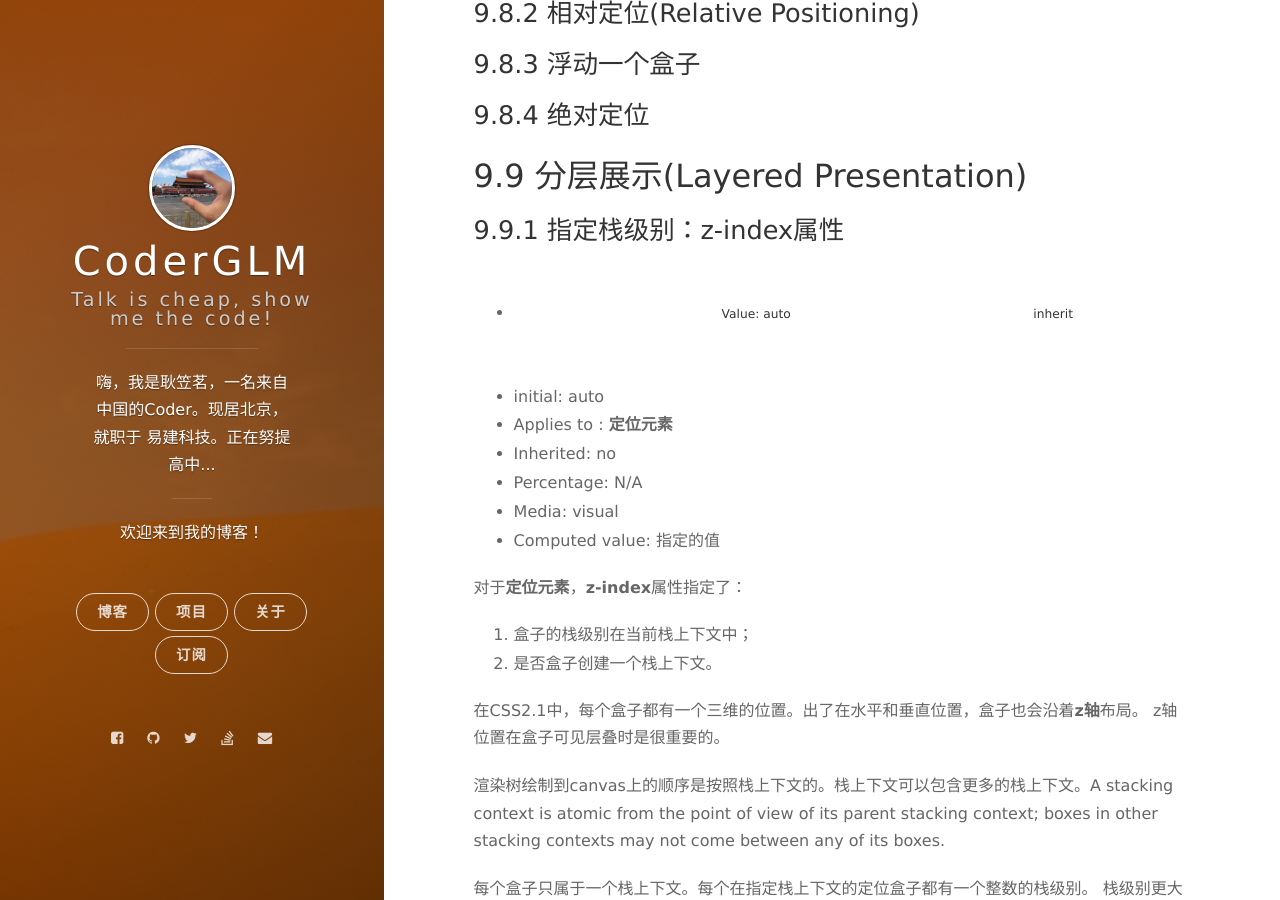
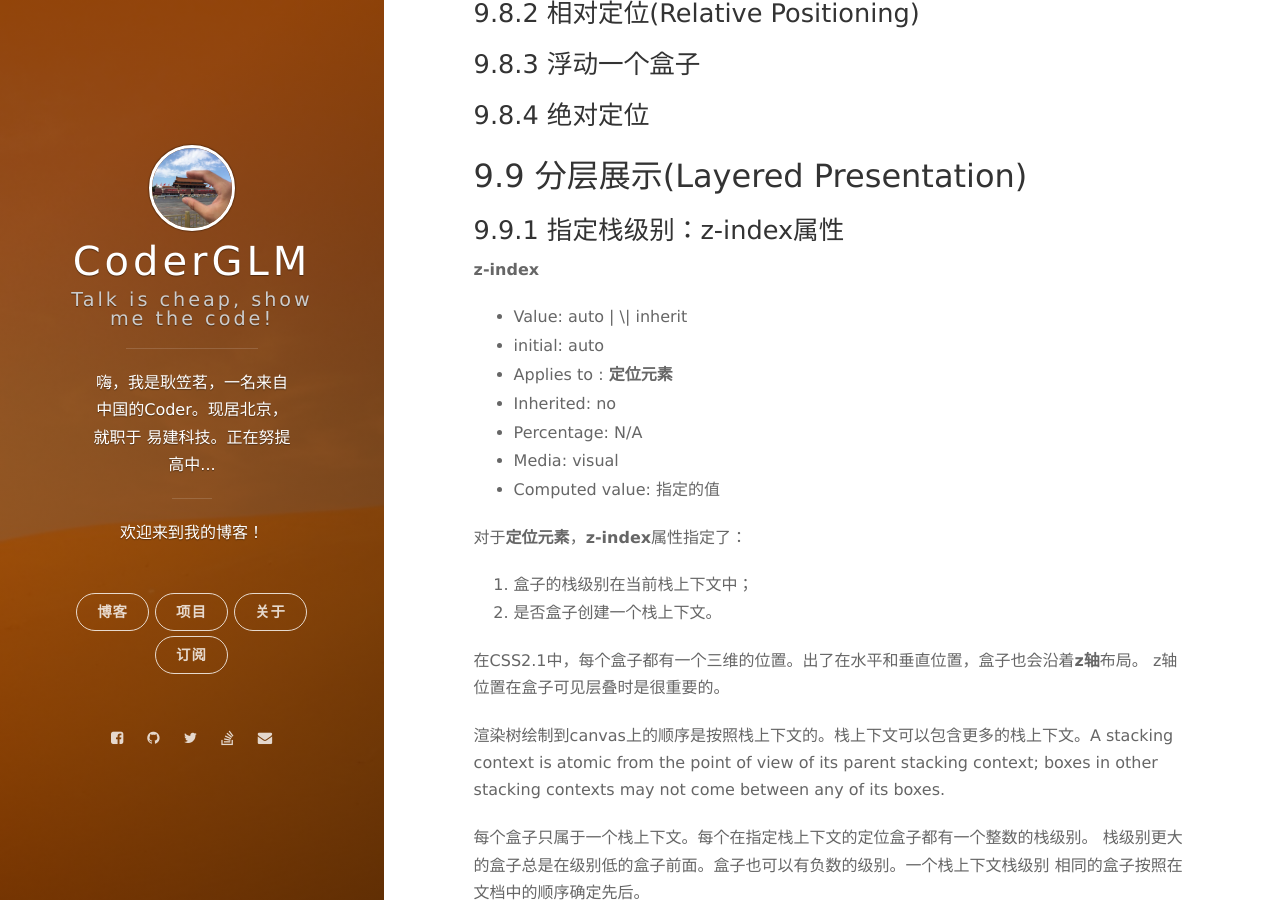
Before and after one commit to CoderLim/jekyll-based-blog, a Jekyll site: the page built from _posts/2014-09-02-css2.1-visual-formatting-model.markdown, in a window 1280 px wide and 900 px high, scrolled down 4125 px. Built offline with Jekyll 4.4.1, drawn with Linux system fonts in a browser that asks for light colours; nearby versions of some CDN libraries; comment, search, counter and statistics services are not loaded.

Commit message:
update 2014-09-02-css2.1-visual-formatting-model

```diff
--- a/_posts/2014-09-02-css2.1-visual-formatting-model.markdown
+++ b/_posts/2014-09-02-css2.1-visual-formatting-model.markdown
@@ -150,7 +150,8 @@ others | same as specified
 
 ### 9.9.1 指定栈级别：z-index属性
 
-- Value: auto | <integer> | inherit
+**z-index**
+- Value: auto \| <integer> \| inherit
 - initial: auto
 - Applies to : **定位元素**
 - Inherited: no
```
